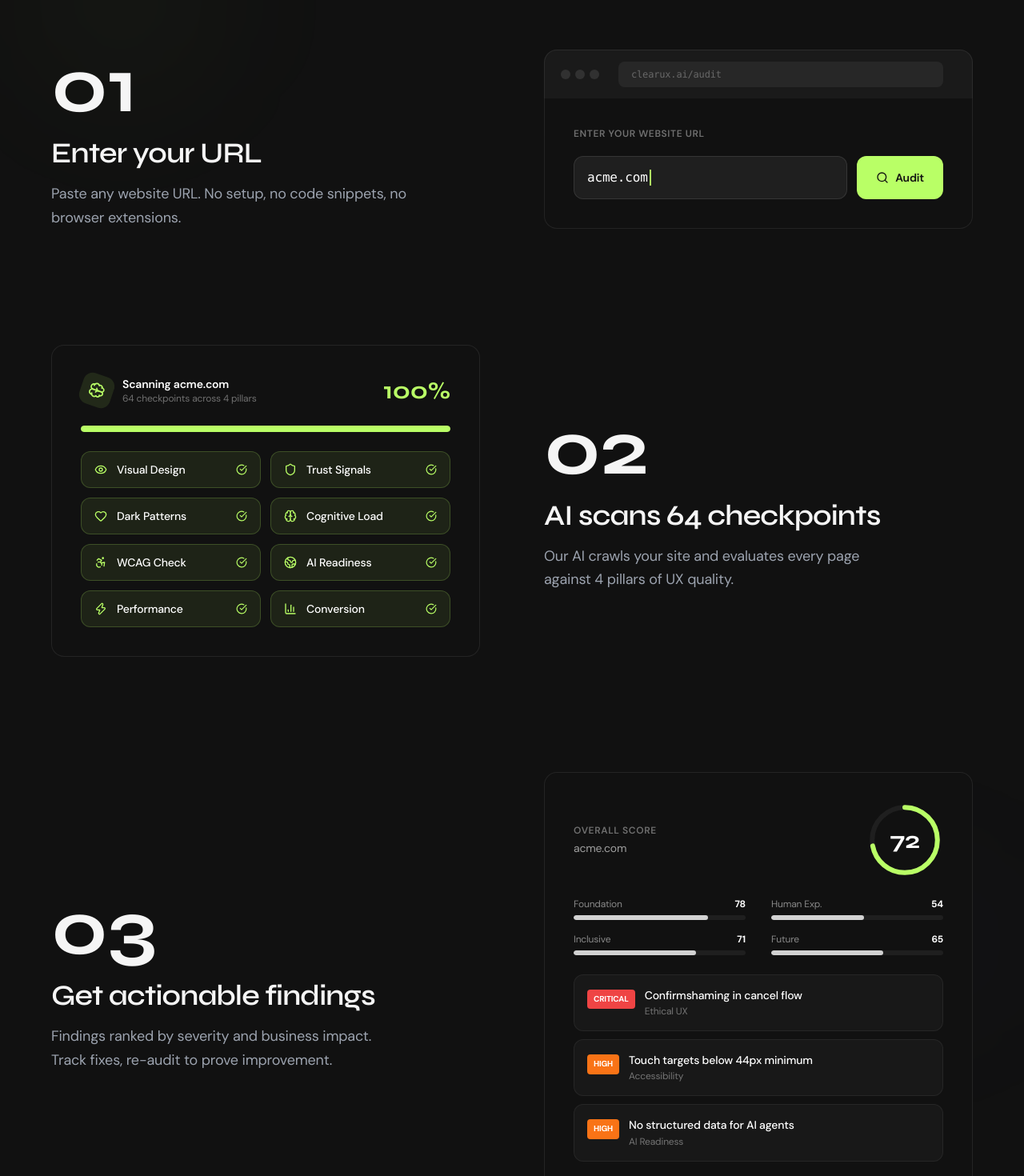
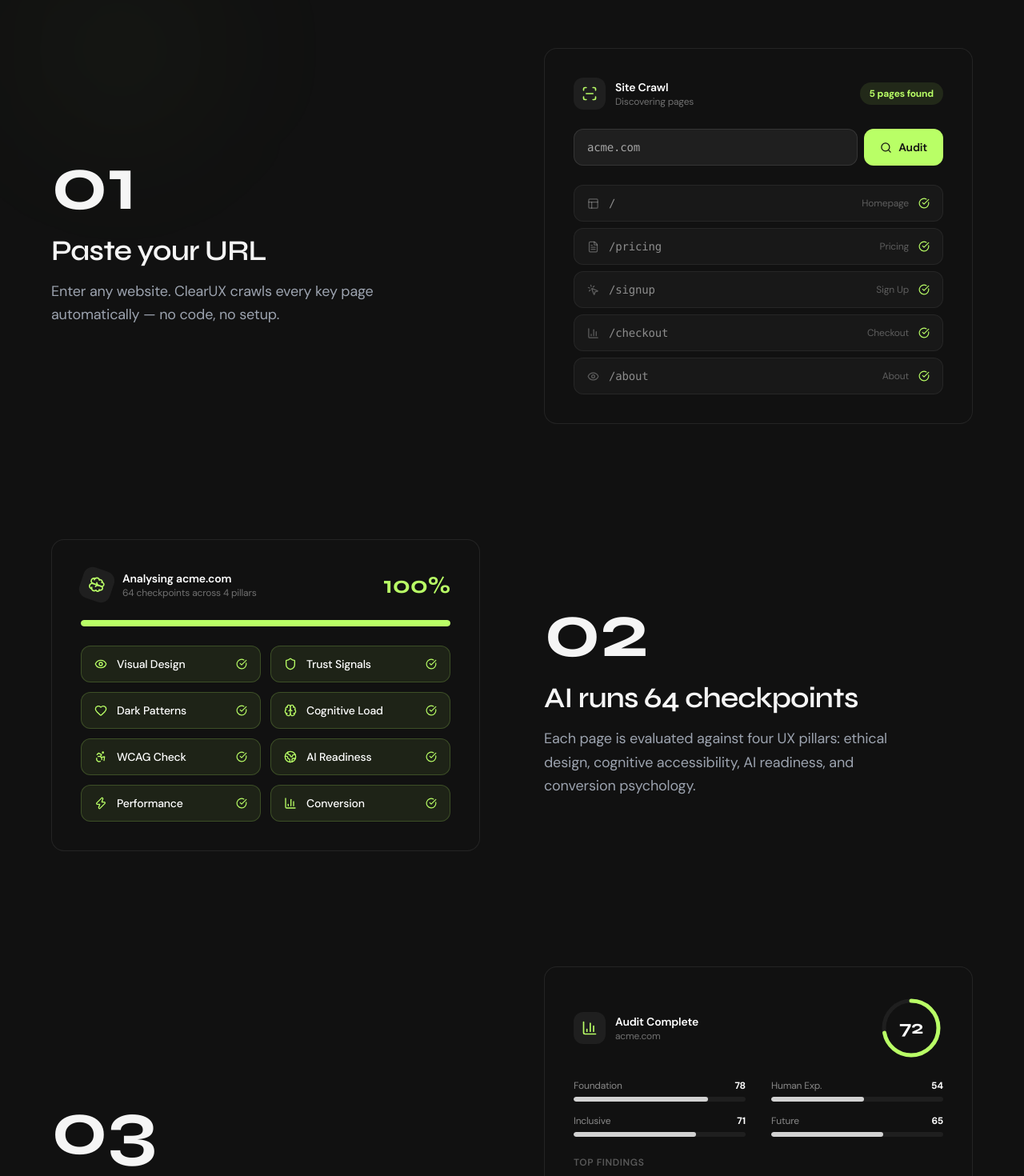
Before and after one commit to schintu79/clearux-saas, a Next.js app: page / in a window 1280 px wide. Shown: the part 1420-2890 px from the top of the page at 80% size. Built offline with nearby package versions, Linux system fonts and the light colour scheme; no server answers.

Commit message:
style: bold favicon, max-w-7xl stats grid, WhyClearUX CTA, HowItWorks rewrite

```diff
--- a/src/components/motion/HowItWorks.tsx
+++ b/src/components/motion/HowItWorks.tsx
@@ -1,70 +1,123 @@
 'use client'
 
 import { useRef, useState, useEffect } from 'react'
-import { motion, useScroll, useTransform, useInView } from 'framer-motion'
+import { motion, useInView } from 'framer-motion'
+import Link from 'next/link'
 import {
-  Search, Brain, BarChart3, CheckCircle, AlertTriangle,
+  Search, Brain, BarChart3, CheckCircle,
   ArrowRight, Zap, Shield, Eye, Heart, Accessibility, Globe2,
+  MousePointerClick, Layout, ScanLine, FileText,
 } from 'lucide-react'
 
 /* ═══════════════════════════════════════════════════════════════
    "How ClearUX Works" — Scroll-driven animated walkthrough
-   3 steps that animate as user scrolls through the section
+   3 steps with animated visuals. Dark UI cards mimic the app.
    ═══════════════════════════════════════════════════════════════ */
 
-/* ── Step 1: Animated URL typing ───────────────────────────── */
-function TypewriterUrl({ inView }: { inView: boolean }) {
-  const [text, setText] = useState('')
-  const fullText = 'acme.com'
+/* ── Shared dark card shell ────────────────────────────────── */
+const CARD_OUTER = 'w-full mx-auto'
+const CARD_INNER = 'rounded-2xl bg-[#111111] border border-white/[0.08] p-7 sm:p-9'
+const CARD_HEADER = 'flex items-center justify-between mb-6'
+const CARD_ICON_BOX = 'w-10 h-10 rounded-xl bg-white/[0.06] flex items-center justify-center'
+
+/* ── Step 1: Page Capture — URL submitted, site pages detected ─ */
+function PageCaptureVisual({ inView }: { inView: boolean }) {
+  const [step, setStep] = useState(0)
   const started = useRef(false)
 
   useEffect(() => {
     if (!inView || started.current) return
     started.current = true
-    let i = 0
-    const interval = setInterval(() => {
-      i++
-      setText(fullText.slice(0, i))
-      if (i >= fullText.length) clearInterval(interval)
-    }, 100)
-    return () => clearInterval(interval)
+    const timers = [
+      setTimeout(() => setStep(1), 300),   // Show URL bar filled
+      setTimeout(() => setStep(2), 900),   // Show pages being discovered
+      setTimeout(() => setStep(3), 1500),  // All pages found
+      setTimeout(() => setStep(4), 2100),  // Crawl starting indicator
+    ]
+    return () => timers.forEach(clearTimeout)
   }, [inView])
 
+  const pages = [
+    { path: '/', label: 'Homepage', icon: Layout },
+    { path: '/pricing', label: 'Pricing', icon: FileText },
+    { path: '/signup', label: 'Sign Up', icon: MousePointerClick },
+    { path: '/checkout', label: 'Checkout', icon: BarChart3 },
+    { path: '/about', label: 'About', icon: Eye },
+  ]
+
   return (
-    <div className="w-full mx-auto">
-      {/* Browser chrome mockup */}
-      <div className="rounded-t-2xl bg-[#1a1a1a] border border-white/[0.08] border-b-0 px-5 py-3.5 flex items-center gap-2">
-        <div className="flex gap-1.5">
-          <div className="w-3 h-3 rounded-full bg-white/10" />
-          <div className="w-3 h-3 rounded-full bg-white/10" />
-          <div className="w-3 h-3 rounded-full bg-white/10" />
+    <div className={CARD_OUTER}>
+      <div className={CARD_INNER}>
+        {/* Header */}
+        <div className={CARD_HEADER}>
+          <div className="flex items-center gap-3">
+            <div className={CARD_ICON_BOX}>
+              <ScanLine size={20} className="text-[#B9FF66]" />
+            </div>
+            <div>
+              <p className="text-sm font-semibold text-white">Site Crawl</p>
+              <p className="text-xs text-white/40">Discovering pages</p>
+            </div>
+          </div>
+          {step >= 3 && (
+            <motion.span
+              initial={{ opacity: 0, scale: 0.8 }}
+              animate={{ opacity: 1, scale: 1 }}
+              className="text-xs font-bold text-[#B9FF66] bg-[#B9FF66]/10 px-3 py-1.5 rounded-full"
+            >
+              {pages.length} pages found
+            </motion.span>
+          )}
         </div>
-        <div className="flex-1 mx-4 h-8 rounded-lg bg-white/[0.06] flex items-center px-4">
-          <span className="text-xs text-white/30 font-mono">clearux.ai/audit</span>
-        </div>
-      </div>
-      {/* Input area */}
-      <div className="rounded-b-2xl bg-[#111111] border border-white/[0.08] border-t-0 p-7 sm:p-9">
-        <p className="text-white/40 text-xs font-semibold uppercase tracking-wider mb-5">Enter your website URL</p>
-        <div className="flex gap-3">
-          <div className="flex-1 px-4 py-3.5 rounded-xl bg-white/[0.06] border border-white/[0.10] flex items-center">
-            <span className="text-white text-base font-mono">
-              {text}
-              <motion.span
-                animate={{ opacity: [1, 0] }}
-                transition={{ duration: 0.6, repeat: Infinity }}
-                className="inline-block w-[2px] h-5 bg-[#B9FF66] ml-0.5 align-middle"
-              />
-            </span>
+
+        {/* URL bar — already filled */}
+        <motion.div
+          className="flex gap-2 mb-6"
+          initial={{ opacity: 0 }}
+          animate={step >= 1 ? { opacity: 1 } : {}}
+          transition={{ duration: 0.4 }}
+        >
+          <div className="flex-1 px-4 py-3 rounded-xl bg-white/[0.06] border border-white/[0.10] flex items-center">
+            <span className="text-sm text-white/60 font-mono">acme.com</span>
           </div>
           <motion.div
-            className="px-6 py-3.5 rounded-xl bg-[#B9FF66] text-[#111] text-sm font-semibold flex items-center gap-2 flex-shrink-0"
-            animate={text.length >= fullText.length ? { scale: [1, 1.05, 1] } : {}}
-            transition={{ duration: 0.3, delay: 0.3 }}
+            className="px-5 py-3 rounded-xl bg-[#B9FF66] text-[#111] text-sm font-semibold flex items-center gap-2 flex-shrink-0"
+            animate={step >= 1 ? { scale: [1, 1.04, 1] } : {}}
+            transition={{ duration: 0.3, delay: 0.1 }}
           >
-            <Search size={16} />
+            <Search size={15} />
             Audit
           </motion.div>
+        </motion.div>
+
+        {/* Pages being discovered */}
+        <div className="space-y-2">
+          {pages.map((page, i) => {
+            const Icon = page.icon
+            const isVisible = step >= 2 && i <= (step === 2 ? 2 : pages.length - 1)
+            return (
+              <motion.div
+                key={i}
+                initial={{ opacity: 0, x: -16 }}
+                animate={isVisible ? { opacity: 1, x: 0 } : {}}
+                transition={{ duration: 0.35, delay: i * 0.08 }}
+                className="flex items-center gap-3 px-4 py-3 rounded-xl bg-white/[0.03] border border-white/[0.06]"
+              >
+                <Icon size={15} className="text-white/30 flex-shrink-0" />
+                <span className="text-sm text-white/50 font-mono">{page.path}</span>
+                <span className="text-xs text-white/30 ml-auto">{page.label}</span>
+                {step >= 4 && (
+                  <motion.div
+                    initial={{ scale: 0 }}
+                    animate={{ scale: 1 }}
+                    transition={{ type: 'spring', stiffness: 400, damping: 15, delay: i * 0.06 }}
+                  >
+                    <CheckCircle size={14} className="text-[#B9FF66]" />
+                  </motion.div>
+                )}
+              </motion.div>
+            )
+          })}
         </div>
       </div>
     </div>
@@ -100,21 +153,21 @@ function ScanningGrid({ inView }: { inView: boolean }) {
   }, [inView])
 
   return (
-    <div className="w-full mx-auto">
-      <div className="rounded-2xl bg-[#111111] border border-white/[0.08] p-7 sm:p-9">
+    <div className={CARD_OUTER}>
+      <div className={CARD_INNER}>
         {/* Header with progress */}
-        <div className="flex items-center justify-between mb-6">
+        <div className={CARD_HEADER}>
           <div className="flex items-center gap-3">
             <motion.div
-              className="w-10 h-10 rounded-xl bg-[#B9FF66]/10 flex items-center justify-center"
+              className={CARD_ICON_BOX}
               animate={inView ? { rotate: 360 } : {}}
               transition={{ duration: 2, repeat: Infinity, ease: 'linear' }}
             >
               <Brain size={20} className="text-[#B9FF66]" />
             </motion.div>
             <div>
-              <p className="text-white text-sm font-semibold">Scanning acme.com</p>
-              <p className="text-white/40 text-xs">64 checkpoints across 4 pillars</p>
+              <p className="text-sm font-semibold text-white">Analysing acme.com</p>
+              <p className="text-xs text-white/40">64 checkpoints across 4 pillars</p>
             </div>
           </div>
           <span className="text-[#B9FF66] font-heading text-3xl font-bold">{progress}%</span>
@@ -194,16 +247,21 @@ function ResultsReveal({ inView }: { inView: boolean }) {
   ]
 
   return (
-    <div className="w-full mx-auto">
-      <div className="rounded-2xl bg-[#111111] border border-white/[0.08] p-7 sm:p-9">
-        {/* Score header */}
-        <div className="flex items-center justify-between mb-6">
-          <div>
-            <p className="text-white/40 text-xs font-semibold uppercase tracking-wider mb-1">Overall Score</p>
-            <p className="text-white/60 text-sm">acme.com</p>
+    <div className={CARD_OUTER}>
+      <div className={CARD_INNER}>
+        {/* Header */}
+        <div className={CARD_HEADER}>
+          <div className="flex items-center gap-3">
+            <div className={CARD_ICON_BOX}>
+              <BarChart3 size={20} className="text-[#B9FF66]" />
+            </div>
+            <div>
+              <p className="text-sm font-semibold text-white">Audit Complete</p>
+              <p className="text-xs text-white/40">acme.com</p>
+            </div>
           </div>
           <motion.div
-            className="relative w-24 h-24"
+            className="relative w-20 h-20"
             initial={{ scale: 0, rotate: -90 }}
             animate={inView ? { scale: 1, rotate: 0 } : {}}
             transition={{ type: 'spring', stiffness: 200, damping: 20, delay: 0.3 }}
@@ -219,7 +277,7 @@ function ResultsReveal({ inView }: { inView: boolean }) {
                 transition={{ duration: 1.5, ease: [0.25, 0.46, 0.45, 0.94] }}
               />
             </svg>
-            <span className="absolute inset-0 flex items-center justify-center font-heading text-3xl font-bold text-white">
+            <span className="absolute inset-0 flex items-center justify-center font-heading text-2xl font-bold text-white">
               {score}
             </span>
           </motion.div>
@@ -255,8 +313,9 @@ function ResultsReveal({ inView }: { inView: boolean }) {
           ))}
         </div>
 
-        {/* Findings */}
+        {/* Top findings */}
         <div className="space-y-2.5">
+          <p className="text-xs font-semibold uppercase tracking-wider text-white/30 mb-3">Top findings</p>
           {findings.map((f, i) => (
             <motion.div
               key={i}
@@ -284,23 +343,22 @@ function ResultsReveal({ inView }: { inView: boolean }) {
 const STEPS = [
   {
     number: '01',
-    title: 'Enter your URL',
-    description: 'Paste any website URL. No setup, no code snippets, no browser extensions.',
+    title: 'Paste your URL',
+    description: 'Enter any website. ClearUX crawls every key page automatically — no code, no setup.',
   },
   {
     number: '02',
-    title: 'AI scans 64 checkpoints',
-    description: 'Our AI crawls your site and evaluates every page against 4 pillars of UX quality.',
+    title: 'AI runs 64 checkpoints',
+    description: 'Each page is evaluated against four UX pillars: ethical design, cognitive accessibility, AI readiness, and conversion psychology.',
   },
   {
     number: '03',
-    title: 'Get actionable findings',
-    description: 'Findings ranked by severity and business impact. Track fixes, re-audit to prove improvement.',
+    title: 'Get your report',
+    description: 'A ranked list of findings by severity and business impact — with clear, actionable fixes for each one.',
   },
 ]
 
 export default function HowItWorks() {
-  const sectionRef = useRef<HTMLDivElement>(null)
   const step1Ref = useRef<HTMLDivElement>(null)
   const step2Ref = useRef<HTMLDivElement>(null)
   const step3Ref = useRef<HTMLDivElement>(null)
@@ -310,15 +368,14 @@ export default function HowItWorks() {
   const step3InView = useInView(step3Ref, { once: true, margin: '-20%' })
 
   const stepVisuals = [
-    <TypewriterUrl key="s1" inView={step1InView} />,
+    <PageCaptureVisual key="s1" inView={step1InView} />,
     <ScanningGrid key="s2" inView={step2InView} />,
     <ResultsReveal key="s3" inView={step3InView} />,
   ]
   const stepRefs = [step1Ref, step2Ref, step3Ref]
-  const stepInView = [step1InView, step2InView, step3InView]
 
   return (
-    <section ref={sectionRef} className="relative py-32 sm:py-40 px-4 md:px-6 lg:px-8 bg-surface overflow-hidden">
+    <section className="relative py-32 sm:py-40 px-4 md:px-6 lg:px-8 bg-surface overflow-hidden">
       {/* Decorative orbs */}
       <motion.div
         className="absolute top-[10%] left-[-5%] w-[400px] h-[400px] rounded-full pointer-events-none"
@@ -398,6 +455,29 @@ export default function HowItWorks() {
             )
           })}
         </div>
+
+        {/* Bottom CTA */}
+        <motion.div
+          className="text-center mt-32 sm:mt-40 max-w-2xl mx-auto"
+          initial={{ opacity: 0, y: 30 }}
+          whileInView={{ opacity: 1, y: 0 }}
+          viewport={{ once: true }}
+          transition={{ duration: 0.7 }}
+        >
+          <h3 className="font-heading text-2xl sm:text-3xl md:text-4xl font-bold text-text mb-3 tracking-tight" style={{ lineHeight: '1.15' }}>
+            Ready to see what you&apos;re missing?
+          </h3>
+          <p className="text-muted text-sm sm:text-base mb-8 max-w-md mx-auto">
+            Your first audit is free. Results in under 10 minutes.
+          </p>
+          <Link
+            href="/register"
+            className="group inline-flex items-center gap-3 bg-[#111] dark:bg-white text-[#B9FF66] dark:text-[#111] text-base sm:text-lg font-bold px-10 sm:px-14 py-4 sm:py-5 rounded-2xl transition-all duration-300 hover:shadow-lg hover:-translate-y-1"
+          >
+            Run my free audit
+            <ArrowRight size={20} className="transition-transform duration-300 group-hover:translate-x-1" />
+          </Link>
+        </motion.div>
       </div>
     </section>
   )
```
